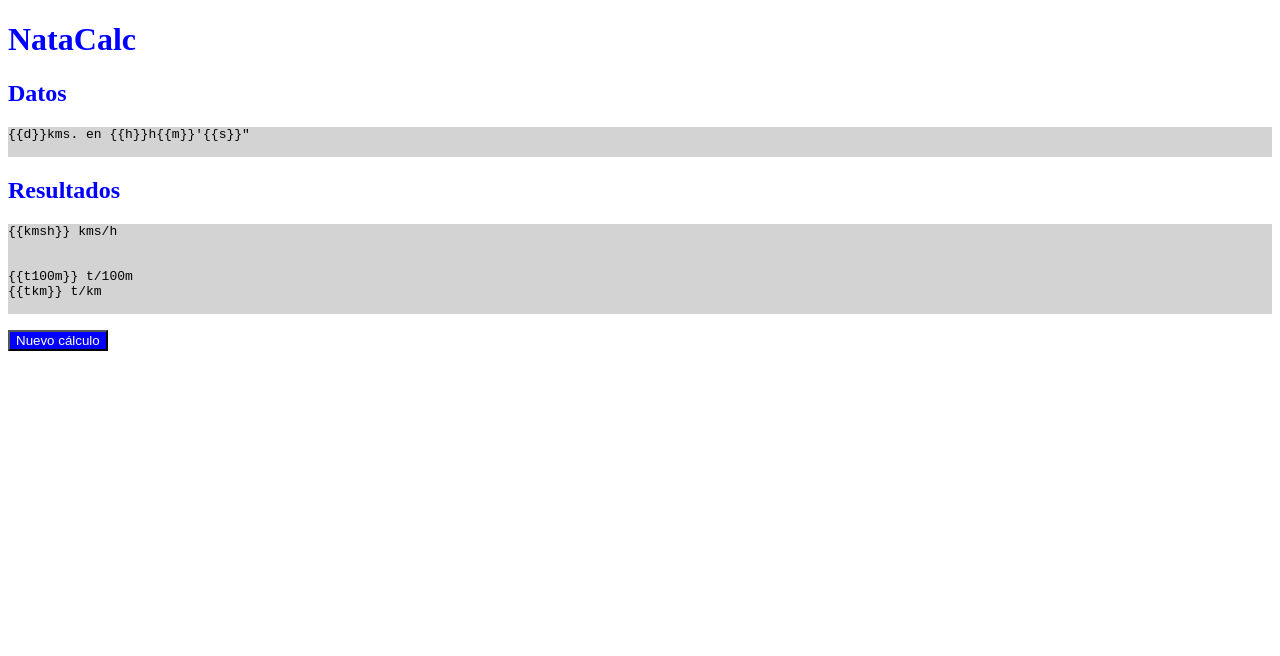
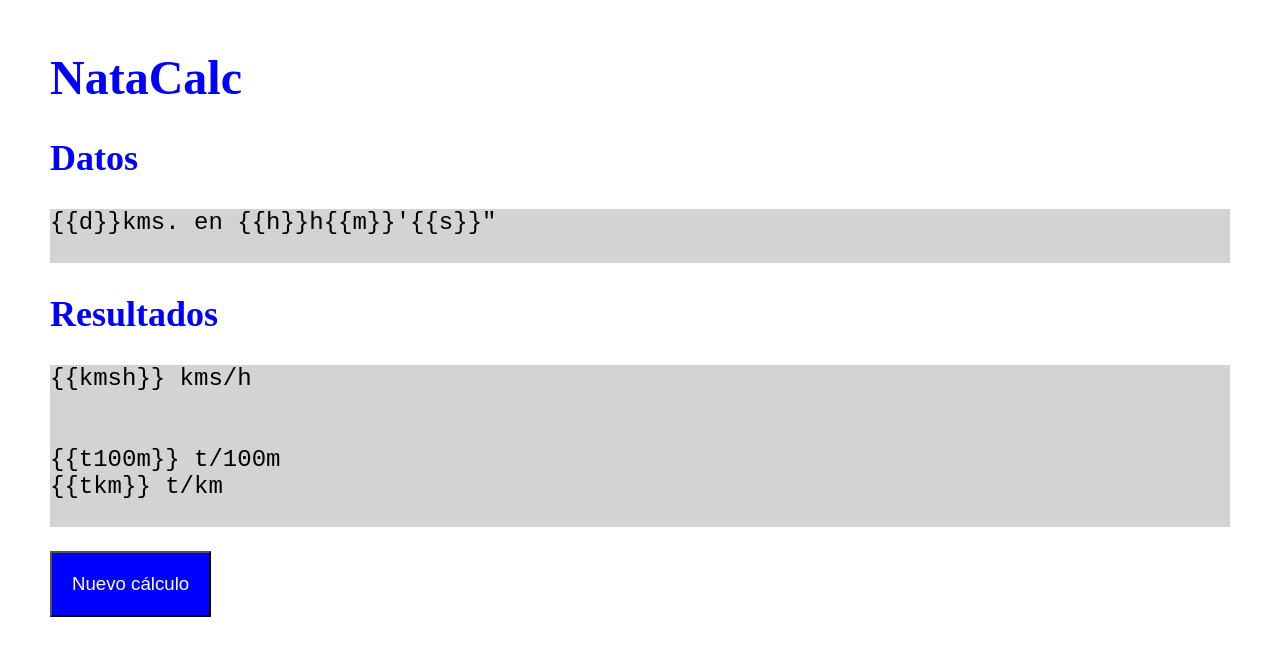
Before and after one commit to Baltasarq/NataCalc, a plain HTML site: page answer.html in a window 1280 px wide. Drawn offline with Linux system fonts and the light colour scheme.

Commit message:
CSS polish for answer.html

```diff
--- a/answer.html
+++ b/answer.html
@@ -1,31 +1,30 @@
 <!DOCTYPE html>
 <html>
   <head>
-	  <meta http-equiv="Content-Type" content="text/html;charset=utf-8" />
-	  <title>NataCalc</title>
+    <meta charset="utf-8" />
+    <meta http-equiv="Content-Type" content="text/html;charset=utf-8" />
+    <link href="natacalc.css" rel="stylesheet" type="text/css" />
+	<title>NataCalc</title>
   </head>
   <body>
-	<h1 style="color:blue">NataCalc</h1>
-	<p>
-	<h2 style="color:blue">Datos</h2>
-    <div id="datos">
-		<p>
+    <div id="dvHeader">
+	<h1 class="clsHeader">NataCalc</h1>
+	</div>
+    <div id="dvData">
+	<h2 class="clsHeader">Datos</h2>
 		<pre style="background-color:lightgray;">
 {{d}}kms. en {{h}}h{{m}}'{{s}}"
 		</pre>
-		</p>
     </div>
-    <h2 style="color:blue">Resultados</h2>
-    <div id="resultados">
-		<p>
+    <div id="dvResults">
+    <h2 class="clsHeader">Resultados</h2>
 		<pre style="background-color:lightgray;">
 {{kmsh}} kms/h
 <br>
 {{t100m}} t/100m
 {{tkm}} t/km
 		</pre>
-		</p>
     </div>
-    <p><button style="background-color:blue;color:white;" onClick="history.go(-1);return true;">Nuevo cálculo</button></p>
+    <p><button id="btBack" onClick="history.go(-1);return true;">Nuevo c&aacute;lculo</button></p>
   </body>
 </html>
--- a/natacalc.css
+++ b/natacalc.css
@@ -9,7 +9,8 @@ body {
 }
 
 /* Sections */
-#dvHeader {
+.clsHeader {
+    color: blue;
     height: 10%
 }
 
@@ -45,7 +46,7 @@ body {
     color: black
 }
 
-#btSubmit, #btReset {
+#btBack, #btSubmit, #btReset {
     padding: 20px 20px 20px 20px;
     margin-right: 20px;
     background-color: blue;
```
Also changed, not shown: index.html (+1 -1 lines), 2 other files.
